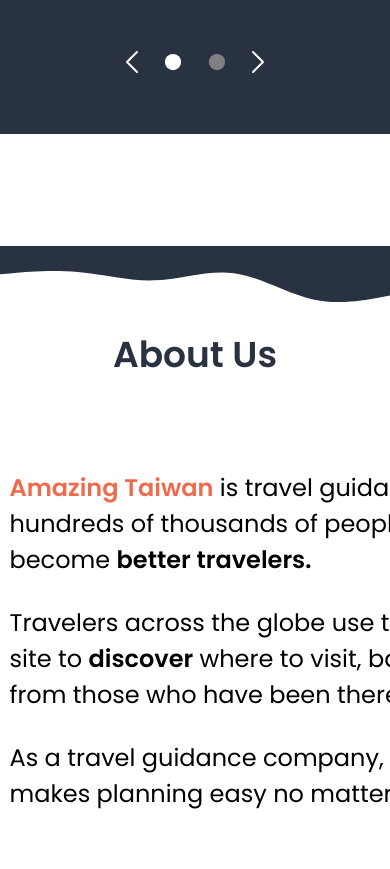
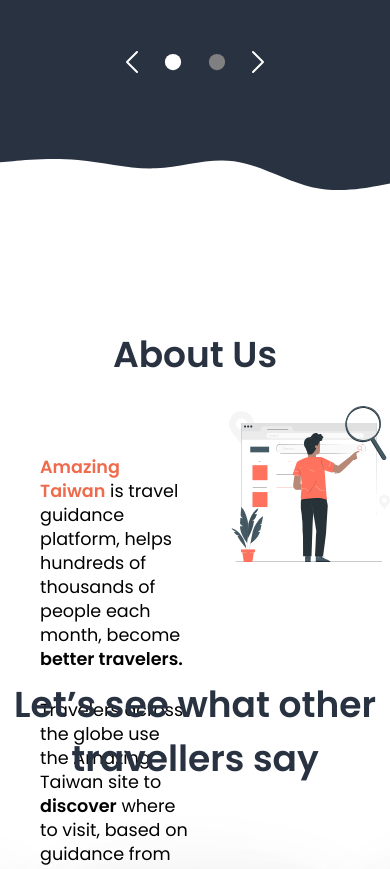
Before and after one commit to ismaelgomesdasilva-zz/GcbChallenge-amazingTaiwan, a Next.js app: page / in a window 390 px wide. Shown: the part 1120-1989 px from the top of the page. Built offline with nearby package versions, Linux system fonts and the light colour scheme.

Commit message:
[styles] responsive home and header

```diff
--- a/src/components/Headeresponsive/styles.ts
+++ b/src/components/Headeresponsive/styles.ts
@@ -64,7 +64,7 @@
         list-style: none
     }
     .listItems li{
-     margin: 2px 8px;
+     margin: 5px 8px;
      cursor: pointer;
     }
     .icon.iconActive .hamburger{
@@ -88,11 +88,12 @@
         position: absolute;
         right: 0;
         z-index: 2;
-
+        padding: 5px 20px;
         height: 100vh;
-        background: #000;
+        background: #E96A4D;
         box-shadow: 10px 0px 69px 0px rgba(0,0,0,0.59);
         animation: go 0.3s alternate;
+        opacity: 0.95;
     }
     .menu.menuClose{
         display: none;
--- a/src/views/About/styles.ts
+++ b/src/views/About/styles.ts
@@ -1,20 +1,25 @@
 import styled from "styled-components";
+import mediaQuery from "../../utils/mediaQuery";
 
 export const BackgroundBottom = styled.section`
-background-image: url('/waveBottom.svg');
+  background-image: url("/waveBottom.svg");
   background-repeat: no-repeat;
   background-size: 100%;
-background-position: bottom;
+  background-position: 0% 100%;
   height: 20vh;
   width: 100%;
-`
+  @media (max-width: 896px) {
+    background-position: 0% 0%;
+  }
+`;
 export const AlingItens = styled.div`
-
   display: flex;
   margin: 0 auto;
-width: 1240px;
+  width: 100%;
   justify-content: center;
-`
+  @media (max-width: ${mediaQuery.xl}) {
+  }
+`;
 
 export const Description = styled.div`
   width: 39.25rem;
@@ -25,28 +30,38 @@
   margin: 2.5rem 0;
 
   color: #000000;
-span{
-    color:#EE6C4D ;
+  span {
+    color: #ee6c4d;
     font-weight: 700;
   }
-p{
+  p {
     margin-bottom: 1.6875rem;
   }
-`
+  @media (max-width: ${mediaQuery.xl}) {
+    width: 30rem;
+    margin: 0;
+    font-size: 1.2rem;
+    line-height: 2rem;
+    margin: 2rem 2.5rem;
+  }
+  @media (max-width: ${mediaQuery.lg}){
+    width: 23rem;
+    font-size: 1.1rem;
+    line-height: 1.5rem;
+  }
+`;
 
 export const ImageLogo = styled.div`
-
-
-`
+  @media (max-width: ${mediaQuery.xl}) {
+    width: 400px;
+  }
+`;
 
 export const Titleh1 = styled.h1`
-
   font-weight: 700;
   font-size: 2.25rem;
 
   text-align: center;
 
   color: #293241;
-
-
-`
+`;
--- a/src/views/Home/style.ts
+++ b/src/views/Home/style.ts
@@ -1,11 +1,12 @@
 import styled from "styled-components";
 import mediaQuery from "../../utils/mediaQuery";
+
 
 export const Container = styled.div`
   display: flex;
   align-items: center;
   justify-content: center;
-
+margin: 5px auto;
   h1 {
     width: 29.9375rem;
     height: 14.0625rem;
@@ -27,7 +28,14 @@
     width: 10.25rem;
     height: 2.6875rem;
   }
+  @media (max-width: ${mediaQuery.xl}) {
+
+  p, h1, button{
+    margin-left: 30px;
+  }
+  }
   @media (max-width: ${mediaQuery.lg}) {
+
     h1 {
       width: 28rem;
       height: 8rem;
@@ -44,13 +52,14 @@
       color: #293241;
     }
     >div{
-        height: 50%;
+        height: 80%;
     }
     .PrimaryImage{
         width: 400px
     }
   }
-  @media(max-width:${ mediaQuery.mdl}){
+  @media(max-width:${mediaQuery.mdl}){
+
     .PrimaryImage{
         width: 300px
     }
@@ -68,12 +77,18 @@
       font-size: 0.75rem;
       line-height: 0.75rem;
       color: #293241;
+
     }
+    p, h1, button{
+    margin-left: 0px;
   }
+  }
+
   @media(max-width: ${mediaQuery.sml})
   {
     align-items: center;
     text-align: center;
+    margin: 0;
     .PrimaryImage{
         display: none;
     }
@@ -87,7 +102,6 @@
     }
     p {
       width: 24rem;
-
       font-weight: 400;
       font-size:1rem;
       line-height: 1.5rem;
@@ -112,12 +126,20 @@
     }
     p {
       width: 18rem;
-
       font-weight: 400;
       font-size:0.8rem;
       line-height: 1rem;
       color: #293241;
        margin-bottom: 1rem;
+    }
+  }
+  @media (max-width: ${mediaQuery.xs}){
+    h1{
+      width: 18rem;
+    }
+    p{
+      width: 13rem;
+      margin-bottom: 2rem;
     }
   }
   }
@@ -126,7 +148,7 @@
   background-image: url("./waveTop.svg");
   background-repeat: no-repeat;
   background-size: 100%;
-  background-position: bottom;
+  background-position: 0% 105%;
   height: 20vh;
   width: 100%;
 `;
```
Lines whose indentation alone changed are shown as unchanged.
